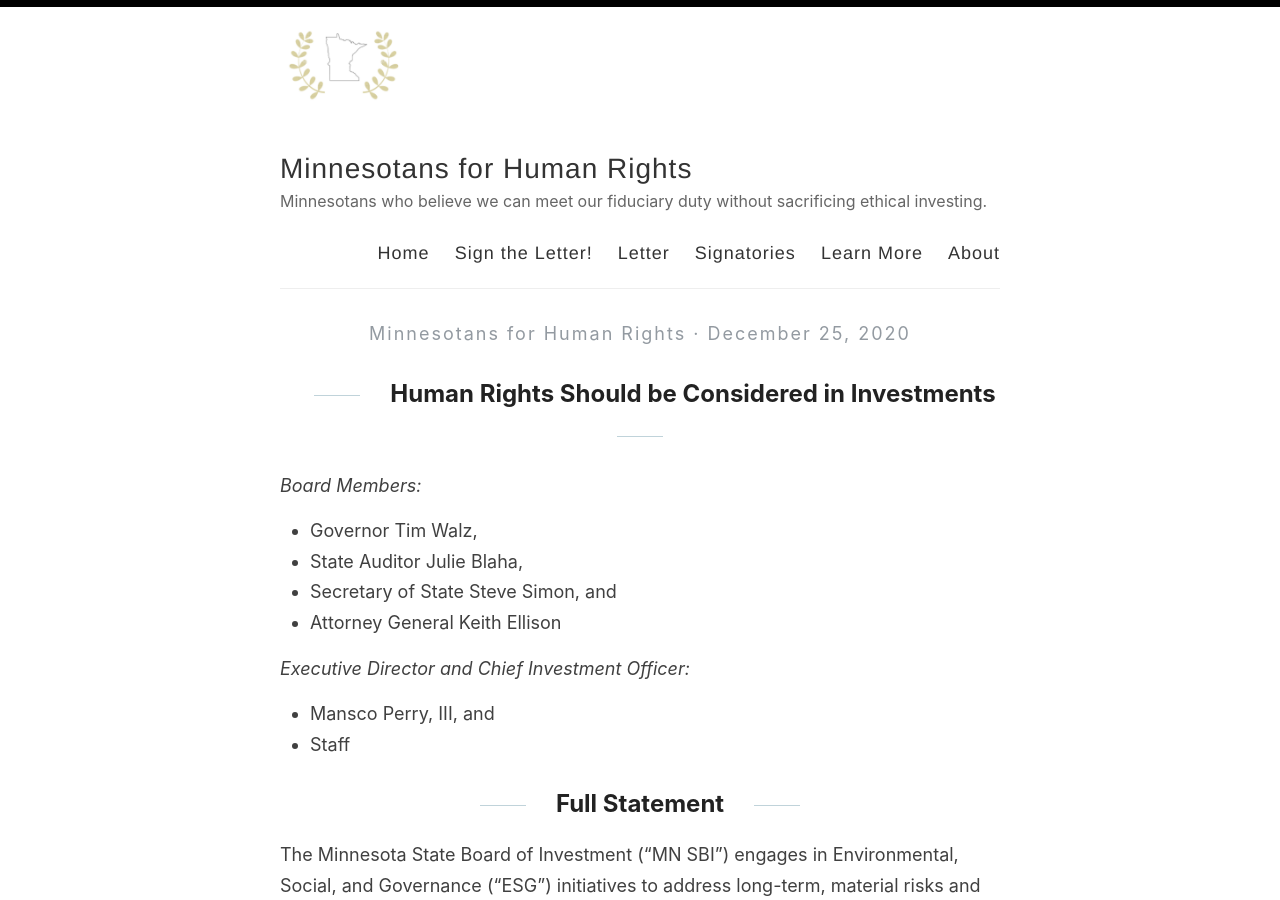
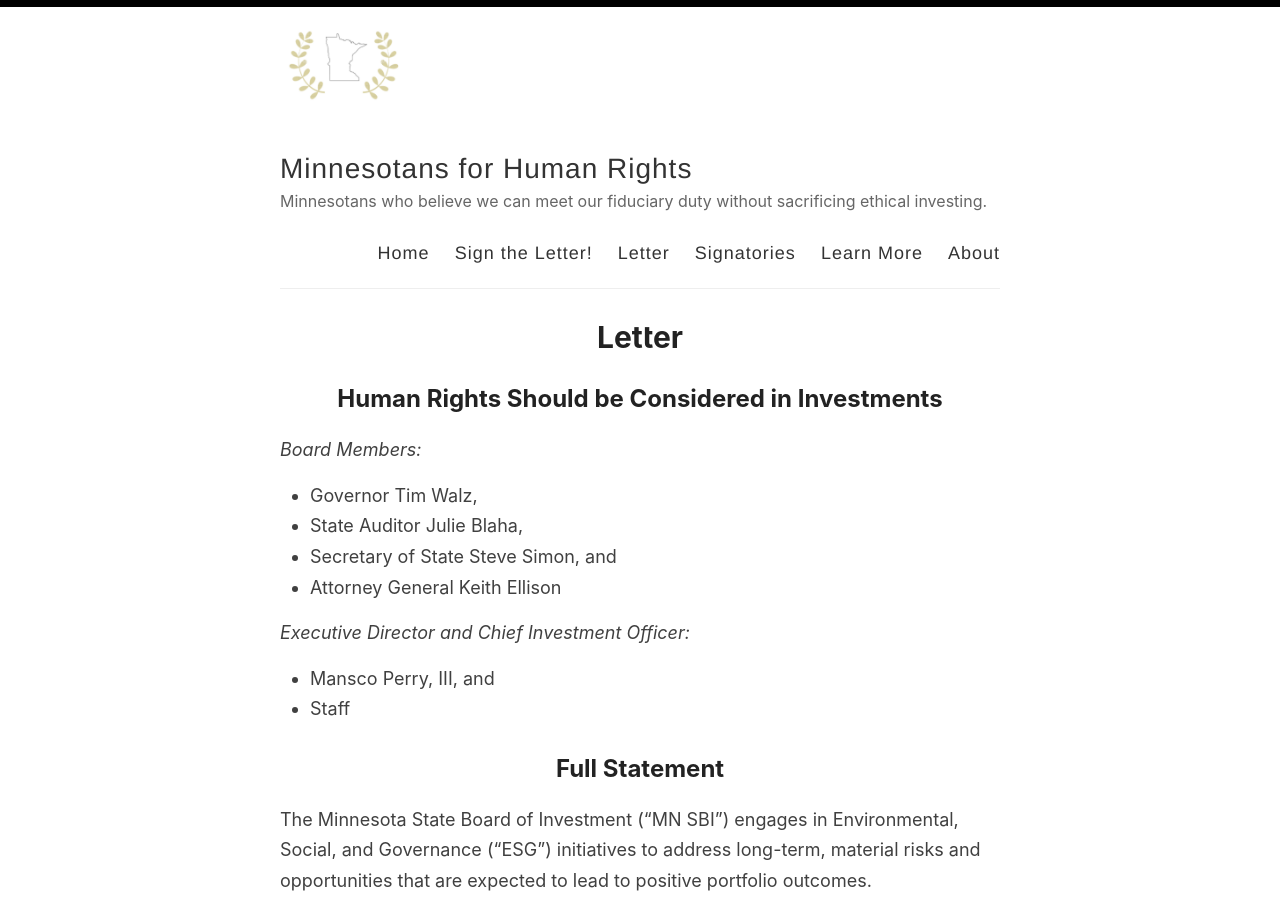
Before and after one commit to adamrahim/adamrahim.github.io, a Jekyll site: the page built from _posts/2020-12-25-letter.md, in a window 1280 px wide and 900 px high. Built offline with Jekyll 4.4.1, drawn with Linux system fonts in a browser that asks for light colours; our own code applies the rules of GitHub Pages for plain Markdown files; some of the changed lines change nothing that is shown; some of the changed text lies outside the part shown.

Commit message:
Update 2020-12-25-letter.md

```diff
--- a/_posts/2020-12-25-letter.md
+++ b/_posts/2020-12-25-letter.md
@@ -1,6 +1,6 @@
 ---
 layout: page
-title: A Letter to the Minnesota State Board of Investment:
+title:
 permalink: /letter/
 ---
 ## Human Rights Should be Considered in Investments
```
